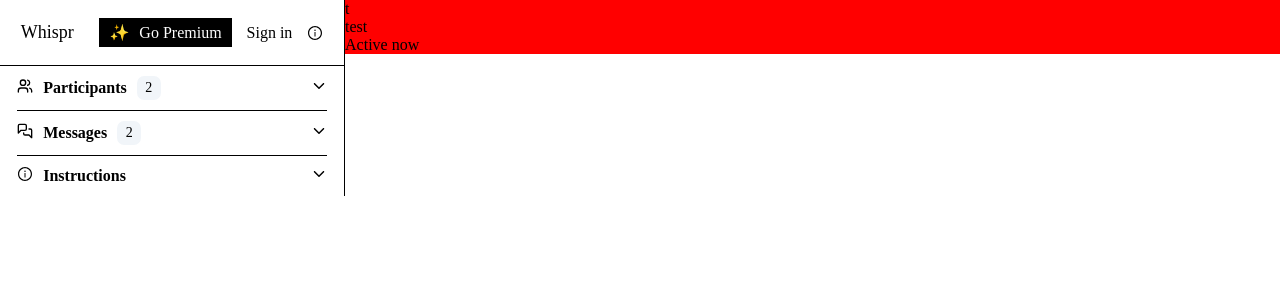
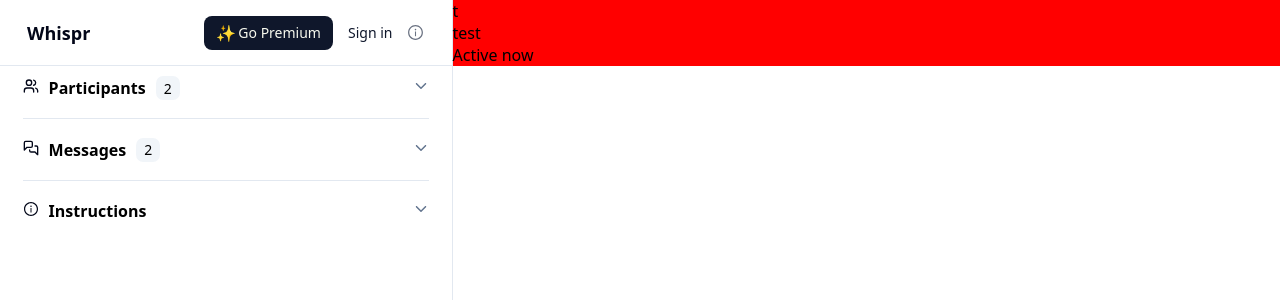
Before and after one commit to JakubStankiewicz1/Whispr, a React (Vite) app in the folder frontend/: page / in a window 1280 px wide. Shown: the top 300 px of the page. Built offline with nearby package versions, Linux system fonts and the light colour scheme.

Commit message:
Added styling to sidebar

```diff
--- a/frontend/src/components/LeftSidebar/LeftSidebar.jsx
+++ b/frontend/src/components/LeftSidebar/LeftSidebar.jsx
@@ -9,7 +9,6 @@ import Participant from '../Participant/Participant';
 import { FiPlus, FiX } from "react-icons/fi";
 import ParticipantReceiver from '../ParticipantReceiver/ParticipantReceiver';
 import Message from '../Message/Message';
-import { LuDot } from "react-icons/lu";
 
 
 const LeftSidebar = ({ senderName, setSenderName, messages, setMessages }) => {
@@ -231,6 +230,7 @@ const LeftSidebar = ({ senderName, setSenderName, messages, setMessages }) => {
                                             const val = e.target.value;
                                             setReceiverNames(prev => prev.map((n, i) => i === idx ? val : n));
                                           }}
+                                          isCompact={receivers.length > 1}
                                         />
                                         {receivers.length > 1 && (
                                           <button
@@ -462,7 +462,7 @@ const LeftSidebar = ({ senderName, setSenderName, messages, setMessages }) => {
                               {/* Left Part */}
                               <div className="leftSidebarContainerTopContainerRightContainerFourContainerTwoContainerElementContainerLeft">
                                 <div className="leftSidebarContainerTopContainerRightContainerFourContainerTwoContainerElementContainerLeftContainer">
-                                  <LuDot className='leftSidebarContainerTopContainerRightContainerFourContainerTwoContainerElementContainerLeftContainerIcon' />
+                                  <div className="leftSidebarDot" />
                                 </div>
                               </div>
 
@@ -486,7 +486,11 @@ const LeftSidebar = ({ senderName, setSenderName, messages, setMessages }) => {
                               {/* Left Part */}
                               <div className="leftSidebarContainerTopContainerRightContainerFourContainerTwoContainerElementContainerLeft">
                                 <div className="leftSidebarContainerTopContainerRightContainerFourContainerTwoContainerElementContainerLeftContainer">
-                                  <LuDot className='leftSidebarContainerTopContainerRightContainerFourContainerTwoContainerElementContainerLeftContainerIcon' />
+                                  {/* <LuDot className='leftSidebarContainerTopContainerRightContainerFourContainerTwoContainerElementContainerLeftContainerIcon' /> */}
+                                  <div className="leftSidebarDot" />
+                                  {/* <div className="leftSidebarDot" /> */}
+                                  {/* <div className="leftSidebarDot" /> */}
+                                  {/* <div className="leftSidebarDot" /> */}
                                 </div>
                               </div>
 
@@ -513,7 +517,8 @@ const LeftSidebar = ({ senderName, setSenderName, messages, setMessages }) => {
                               {/* Left Part */}
                               <div className="leftSidebarContainerTopContainerRightContainerFourContainerTwoContainerElementContainerLeft">
                                 <div className="leftSidebarContainerTopContainerRightContainerFourContainerTwoContainerElementContainerLeftContainer">
-                                  <LuDot className='leftSidebarContainerTopContainerRightContainerFourContainerTwoContainerElementContainerLeftContainerIcon' />
+                                  {/* <LuDot className='leftSidebarContainerTopContainerRightContainerFourContainerTwoContainerElementContainerLeftContainerIcon' /> */}
+                                  <div className="leftSidebarDot" />
                                 </div>
                               </div>
 
@@ -541,7 +546,8 @@ const LeftSidebar = ({ senderName, setSenderName, messages, setMessages }) => {
                               {/* Left Part */}
                               <div className="leftSidebarContainerTopContainerRightContainerFourContainerTwoContainerElementContainerLeft">
                                 <div className="leftSidebarContainerTopContainerRightContainerFourContainerTwoContainerElementContainerLeftContainer">
-                                  <LuDot className='leftSidebarContainerTopContainerRightContainerFourContainerTwoContainerElementContainerLeftContainerIcon' />
+                                  {/* <LuDot className='leftSidebarContainerTopContainerRightContainerFourContainerTwoContainerElementContainerLeftContainerIcon' /> */}
+                                  <div className="leftSidebarDot" />
                                 </div>
                               </div>
 
@@ -569,7 +575,8 @@ const LeftSidebar = ({ senderName, setSenderName, messages, setMessages }) => {
                               {/* Left Part */}
                               <div className="leftSidebarContainerTopContainerRightContainerFourContainerTwoContainerElementContainerLeft">
                                 <div className="leftSidebarContainerTopContainerRightContainerFourContainerTwoContainerElementContainerLeftContainer">
-                                  <LuDot className='leftSidebarContainerTopContainerRightContainerFourContainerTwoContainerElementContainerLeftContainerIcon' />
+                                  {/* <LuDot className='leftSidebarContainerTopContainerRightContainerFourContainerTwoContainerElementContainerLeftContainerIcon' /> */}
+                                  <div className="leftSidebarDot" />
                                 </div>
                               </div>
 
@@ -598,6 +605,13 @@ const LeftSidebar = ({ senderName, setSenderName, messages, setMessages }) => {
 
         </div>
       </div>
+
+      {/* Line */}
+      <div className="leftSidebarDivier">
+        <div className="leftSidebarDivierContainer">
+          <div className="leftSidebarDivierContainerLine" />
+        </div>
+      </div>
     </div>
   )
 }
--- a/frontend/src/components/LeftSidebar/leftSidebar.css
+++ b/frontend/src/components/LeftSidebar/leftSidebar.css
@@ -1,7 +1,20 @@
+/* Kropka do instrukcji w sidebarze */
+.leftSidebarDot {
+    width: 4px;
+    height: 4px;
+    border-radius: 50%;
+    background-color: #4A5565;
+    display: inline-block;
+    margin-right: 8px;
+}
 .leftSidebar {
-    width: 472px;
-    /* height: 100vh; */
-    border-right: 1px solid #000;
+    width: 700px !important;
+    /* min-height: 100vh; */
+    /* height: 100%; */
+    /* background-color: lightgreen; */
+    /* border-right: 3px solid blueviolet; */
+    display: flex;
+    flex-direction: row;
 }
 
 .leftSidebarContainer {
@@ -41,18 +54,22 @@
 
 
 .leftSidebarContainerTopContainerRightContainerOneContainerButton {
-    background-color: #000;
+    background-color: #0F172B;
     display: flex;
     flex-direction: row;
     align-items: center;
     justify-content: center;
-    gap: 10px;
-    padding: 5px 10px;
+    gap: 2px;
+    padding: 6px 12px;
+    border-radius: 8px;
 }
 
 .leftSidebarContainerTopContainerRightContainerOneContainerButtonTwoText {
-    color: #ffffff;
+    color: #F8FAEF;
     white-space: nowrap;
+    font-size: 14px;
+    font-weight: 500;
+    line-height: 20px;
 }
 
 .leftSidebarContainerTopContainerRightContainerDivider {
@@ -62,7 +79,7 @@
 .leftSidebarContainerTopContainerRightContainerDividerLine {
     width: 100%;
     height: 1px;
-    background-color: #000;
+    background-color: #E2E8F0;
 }
 
 
@@ -104,6 +121,10 @@
 .leftSidebarContainerTopContainerRightContainerOneContainerOneContainerDivText {
     display: flex;
     white-space: nowrap;
+    color: #0F172B;
+    font-size: 14px;
+    font-weight: 500;
+    line-height: 20px;
 }
 
 .leftSidebarContainerTopContainerRightContainerOneContainerTwoContainer {
@@ -118,6 +139,9 @@
 
 .leftSidebarContainerTopContainerLeftContainerText {
     font-size: 18px;
+    font-weight: 700;
+    line-height: 28px;
+    color: #020618;
 }
 
 
@@ -126,6 +150,7 @@
 .leftSidebarContainerTopContainerRightContainerThreeContainerOneContainerRightContainerIcon,
 .leftSidebarContainerTopContainerRightContainerFourContainerOneContainerRightContainerIcon {
     transform: rotate(180deg);
+    color: #62748E
 }
 
 
@@ -141,6 +166,11 @@
     /* background-color: lightcyan; */
     width: 90%;
     margin: 0 auto;
+    display: flex;
+    flex-direction: column;
+
+    /* background-color: red; */
+    gap: 8.4px;
 }
 
 .leftSidebarContainerTopContainerRightContainerTwoContainerOneContainer,
@@ -171,6 +201,7 @@
 .leftSidebarContainerTopContainerRightContainerFourContainerOneContainerLeftContainerTwoContainerText {
     font-size: 16px;
     font-weight: 600;
+    color: #000000;
 }
 
 
@@ -201,7 +232,7 @@
 .leftSidebarContainerTopContainerRightContainerDividerTwoLine {
     width: 100%;
     height: 1px;
-    background-color: #000;
+    background-color: #E2E8F0;
 }
 
 
@@ -216,3 +247,31 @@
     width: 18px;
     height: 18px;
 }
+
+.leftSidebarDivier {
+    width: 1px;
+    height: 100vh;
+    background-color: #E2E8F0;
+}
+
+.leftSidebarContainerTopContainerRightContainerTwoContainerOneLeftContainerOneContainerIcon,
+.leftSidebarContainerTopContainerRightContainerThreeContainerOneContainerLeftContainerOneContainerIcon,
+.leftSidebarContainerTopContainerRightContainerFourContainerOneContainerLeftContainerOneContainerIcon {
+    color: #020618;
+}
+
+.leftSidebarContainerTopContainerRightContainerOneContainerTwoContainerInfo {
+    color: #6A7282;
+    width: 17px;
+    height: 17px;
+}
+
+.leftSidebarContainerTopContainerRightContainerFourContainerTwoContainerElementContainerRightContainerText,
+.leftSidebarContainerTopContainerRightContainerFourContainerTwoContainerElementContainerRightContainerText,
+.leftSidebarContainerTopContainerRightContainerFourContainerTwoContainerElementContainerRightContainerText,
+.leftSidebarContainerTopContainerRightContainerFourContainerTwoContainerElementContainerRightContainerText {
+    font-size: 12px;
+    font-weight: 400;
+    line-height: 16px;
+    color: #4A5565;
+}
--- a/frontend/src/components/Message/message.css
+++ b/frontend/src/components/Message/message.css
@@ -105,7 +105,7 @@
 }
 
 .messageContainerDivRight.active {
-    min-height: 115px;
+    min-height: 125px;
 }
 
 .messageContainerDivRightContainer {
@@ -120,6 +120,7 @@
     /* justify-content: space-between; */
     gap: 10px;
     background-color: lightcyan;
+    margin-top: 15px;
 }
 
 .messageContainerDivRightContainerTop {
@@ -162,6 +163,10 @@
     justify-content: center;
 }
 
+/* .messageContainerDivRightContainerBottomContainer textarea {
+    padding-bottom: 10px;
+} */
+
 .messageContainerDivRightContainerBottomContainerTextarea {
     width: 100%;
     min-height: 32px;
@@ -178,7 +183,7 @@
     display: flex;
     /* align-items: center; */
     padding-top: 0;
-    padding-bottom: 0;
+    padding-bottom: 5px;
     /* Wyśrodkowanie tekstu w pionie */
     padding-top: 5px;
     padding-left: 5px;
--- a/frontend/src/components/Participant/participant.css
+++ b/frontend/src/components/Participant/participant.css
@@ -52,9 +52,14 @@
     justify-content: flex-end;
 }
 
+.participantContainerRightContainer input {
+    width: 340px;
+}
+
 .participantContainerRightContainerInput {
     height: 40px;
-    width: 290px; /* zmniejszona szerokość, aby X nie nachodził na input */
+    /* width: 100px; zmniejszona szerokość, aby X nie nachodził na input */
+    width: 100%;
     border-radius: 8px;
 
     border: none;
--- a/frontend/src/index.css
+++ b/frontend/src/index.css
@@ -2,7 +2,7 @@
   margin: 0;
   padding: 0;
   box-sizing: border-box;
-  /* font-family: ui-sans-serif, system-ui, sans-serif, "Apple Color Emoji", "Segoe UI Emoji", "Segoe UI Symbol", "Noto Color Emoji"; */
+  font-family: ui-sans-serif, system-ui, sans-serif, "Apple Color Emoji", "Segoe UI Emoji", "Segoe UI Symbol", "Noto Color Emoji";
 }
 
 a {
```
Also changed, not shown: frontend/src/components/Message/Message.jsx (+15 -3 lines), frontend/src/components/ParticipantReceiver/ParticipantReceiver.jsx (+16 -10 lines), frontend/src/components/ParticipantReceiver/participantReceiver.css (+26 -12 lines).
